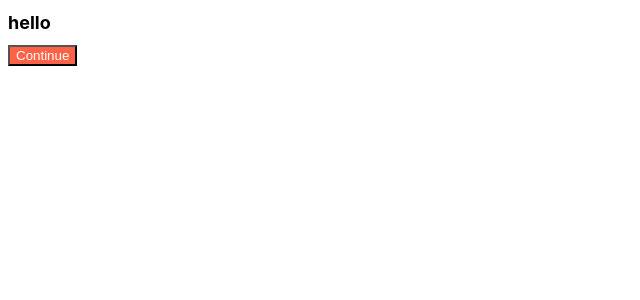
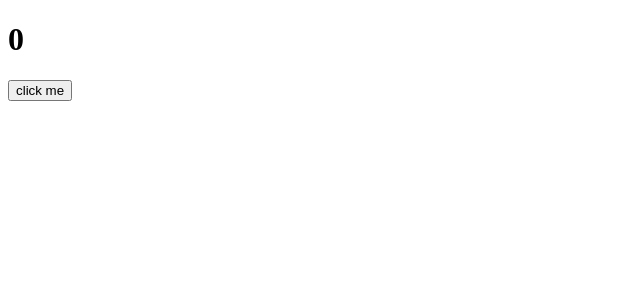
Before and after one commit to jiyoungbb/reactMovie, a React (Create React App) app: page / in a window 1280 px wide. Shown: the top 300 px of the page, without its empty margins (0-640 px from the left). Built offline with nearby package versions, Linux system fonts and the light colour scheme.

Commit message:
6.0 introduction

```diff
--- a/src/App.js
+++ b/src/App.js
@@ -1,11 +1,15 @@
 import Button from "./Button";
 import styles from "./App.module.css";
+import { useState } from "react";
 
 function App() {
+  const [counter, setValue] = useState(0);
+  const onClick = () => setValue((prev) => prev + 1);
+  console.log("render");
   return (
     <div>
-      <h1 className={styles.title}>hello</h1>
-      <Button text={"Continue"}/>
+      <h1>{counter}</h1>
+      <button onClick={onClick}>click me</button>
     </div>
   );
 }
```
